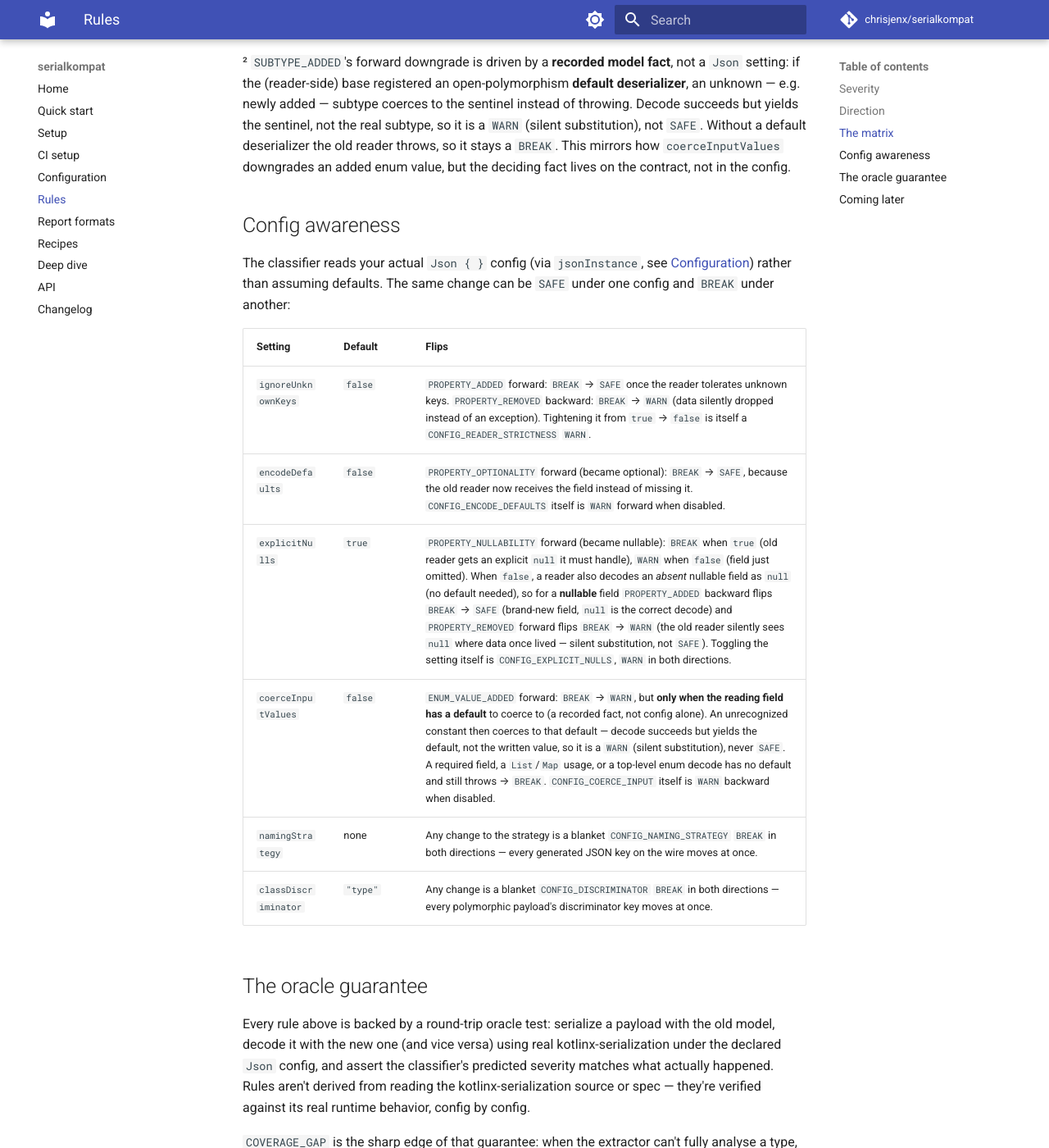
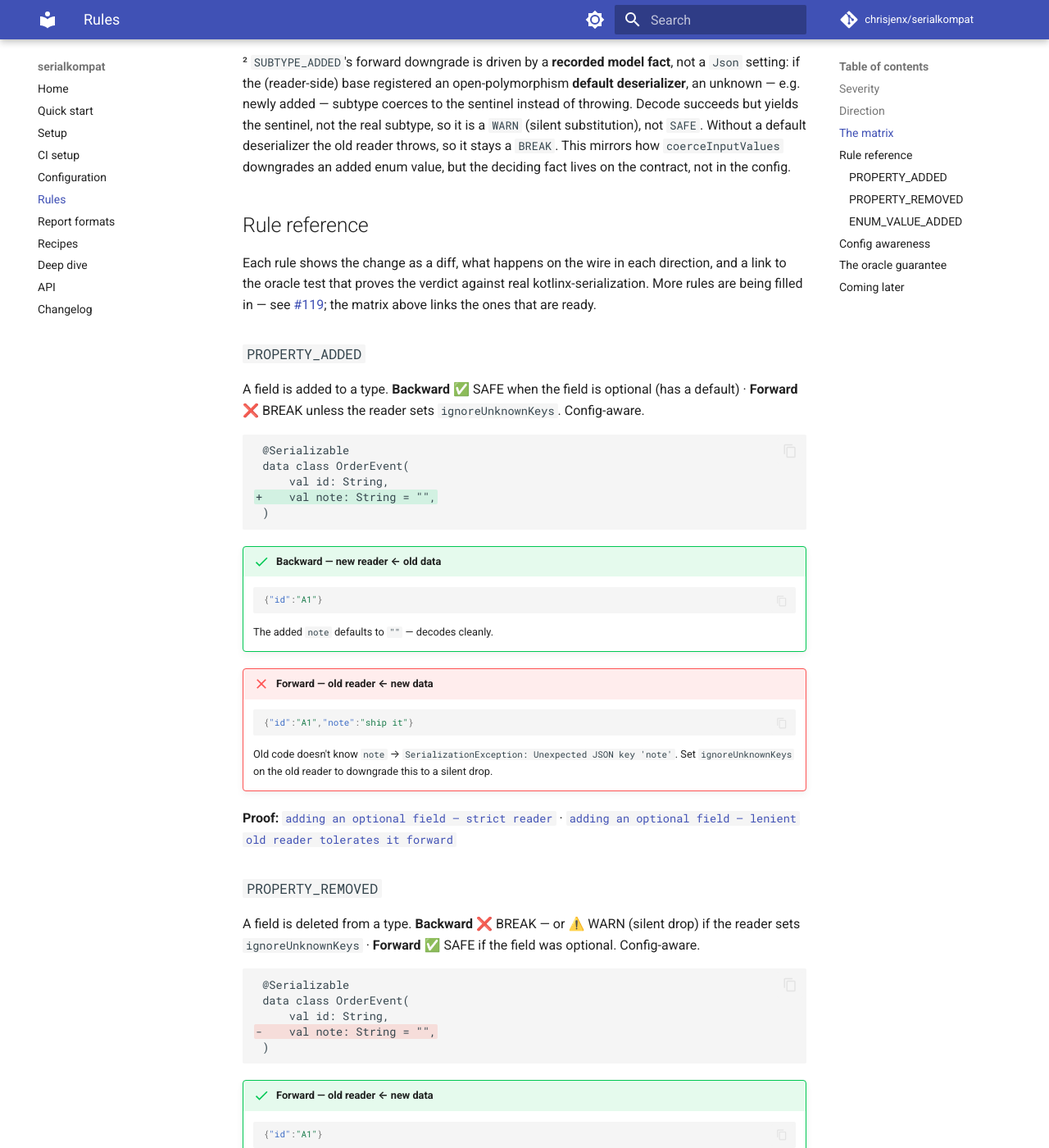
Before and after one commit to chrisjenx/serialkompat, an MkDocs documentation site: the page built from docs/rules.md, in a window 1280 px wide and 1400 px high, scrolled down 3178 px. Shown: the whole window at 82% size. Built offline with MkDocs 1.6.1 and Material for MkDocs 9.7.7, drawn with Linux system fonts in a browser that asks for light colours; a script that is not in the unit is left out; comment, search, counter and statistics services are not loaded; some of the changed text lies outside the part shown.

Commit message:
docs: worked examples + oracle proof links for 3 pilot rules (#119)
Co-Authored-By: Claude Opus 4.8 (1M context) <noreply@anthropic.com>

````diff
--- a/docs/rules.md
+++ b/docs/rules.md
@@ -35,13 +35,13 @@ below for exactly how.
 | Rule | Detects | Backward | Forward | Config-aware |
 |---|---|---|---|---|
 | `CONTRACT_REMOVED` | Whole type deleted | ❌ BREAK | ❌ BREAK | — |
-| `PROPERTY_ADDED` | Field added | ✅ SAFE if optional (or nullable & reader `explicitNulls=false`), ❌ BREAK otherwise | ❌ BREAK unless reader has `ignoreUnknownKeys` | yes |
-| `PROPERTY_REMOVED` | Field deleted | ⚠️ WARN if `ignoreUnknownKeys` (silent drop), else ❌ BREAK | ✅ SAFE if it was optional, ⚠️ WARN if nullable & reader `explicitNulls=false` (absent → null), else ❌ BREAK | yes |
+| [`PROPERTY_ADDED`](#property_added) | Field added | ✅ SAFE if optional (or nullable & reader `explicitNulls=false`), ❌ BREAK otherwise | ❌ BREAK unless reader has `ignoreUnknownKeys` | yes |
+| [`PROPERTY_REMOVED`](#property_removed) | Field deleted | ⚠️ WARN if `ignoreUnknownKeys` (silent drop), else ❌ BREAK | ✅ SAFE if it was optional, ⚠️ WARN if nullable & reader `explicitNulls=false` (absent → null), else ❌ BREAK | yes |
 | `PROPERTY_OPTIONALITY` | Optional ↔ required | ❌ BREAK if became required, ✅ SAFE if became optional | ✅ SAFE if became required; ❌ BREAK unless `encodeDefaults` if became optional | yes |
 | `PROPERTY_NULLABILITY` | Nullable ↔ non-null | ✅ SAFE if became nullable, ❌ BREAK if became non-null | ❌ BREAK if nullable & `explicitNulls = true`; ⚠️ WARN if `false` | yes |
 | `PROPERTY_TYPE_CHANGED` | Field type changed | ✅ SAFE if numeric widening, else ❌ BREAK | ❌ BREAK | yes |
 | `PROPERTY_JSON_NAMES` | `@JsonNames` alias dropped | ⚠️ WARN | ✅ SAFE | no |
-| `ENUM_VALUE_ADDED` | Enum value added | ✅ SAFE | ❌ BREAK, ⚠️ WARN if the reader coerces **and** every field reading the enum has a default | yes |
+| [`ENUM_VALUE_ADDED`](#enum_value_added) | Enum value added | ✅ SAFE | ❌ BREAK, ⚠️ WARN if the reader coerces **and** every field reading the enum has a default | yes |
 | `ENUM_VALUE_REMOVED` | Enum value removed | ❌ BREAK | ✅ SAFE | no |
 | `SUBTYPE_ADDED` | Polymorphic variant added | ✅ SAFE | ❌ BREAK, ⚠️ WARN if the base registers a default deserializer² | no |
 | `SUBTYPE_REMOVED` | Polymorphic variant removed | ❌ BREAK | ✅ SAFE | no |
@@ -73,6 +73,103 @@ subtype, so it is a `WARN` (silent substitution), not `SAFE`. Without a default
 deserializer the old reader throws, so it stays a `BREAK`. This mirrors how
 `coerceInputValues` downgrades an added enum value, but the deciding fact lives on
 the contract, not in the config.
+
+## Rule reference
+
+Each rule shows the change as a diff, what happens on the wire in each direction,
+and a link to the oracle test that proves the verdict against real
+kotlinx-serialization. More rules are being filled in — see
+[#119](https://github.com/chrisjenx/serialkompat/issues/119); the matrix above
+links the ones that are ready.
+
+### `PROPERTY_ADDED` { #property_added }
+
+A field is added to a type. **Backward** ✅ SAFE when the field is optional (has a
+default) · **Forward** ❌ BREAK unless the reader sets `ignoreUnknownKeys`.
+Config-aware.
+
+```diff
+ @Serializable
+ data class OrderEvent(
+     val id: String,
++    val note: String = "",
+ )
+```
+
+!!! success "Backward — new reader ← old data"
+    ```json
+    {"id":"A1"}
+    ```
+    The added `note` defaults to `""` — decodes cleanly.
+
+!!! failure "Forward — old reader ← new data"
+    ```json
+    {"id":"A1","note":"ship it"}
+    ```
+    Old code doesn't know `note` → `SerializationException: Unexpected JSON key
+    'note'`. Set `ignoreUnknownKeys` on the old reader to downgrade this to a
+    silent drop.
+
+**Proof:** [`adding an optional field — strict reader`](https://github.com/chrisjenx/serialkompat/blob/main/serialkompat-extractor/src/test/kotlin/com/chrisjenx/serialkompat/extractor/RoundTripOracleTest.kt) · [`adding an optional field — lenient old reader tolerates it forward`](https://github.com/chrisjenx/serialkompat/blob/main/serialkompat-extractor/src/test/kotlin/com/chrisjenx/serialkompat/extractor/RoundTripOracleTest.kt)
+
+### `PROPERTY_REMOVED` { #property_removed }
+
+A field is deleted from a type. **Backward** ❌ BREAK — or ⚠️ WARN (silent drop) if
+the reader sets `ignoreUnknownKeys` · **Forward** ✅ SAFE if the field was optional.
+Config-aware.
+
+```diff
+ @Serializable
+ data class OrderEvent(
+     val id: String,
+-    val note: String = "",
+ )
+```
+
+!!! success "Forward — old reader ← new data"
+    ```json
+    {"id":"A1"}
+    ```
+    Old code's `note` was optional → defaults → decodes cleanly.
+
+!!! failure "Backward — new reader ← old data"
+    ```json
+    {"id":"A1","note":"hi"}
+    ```
+    New code dropped `note` → `SerializationException: Unexpected JSON key 'note'`.
+    With `ignoreUnknownKeys` it becomes a silent ⚠️ data drop instead.
+
+**Proof:** [`removing an optional field`](https://github.com/chrisjenx/serialkompat/blob/main/serialkompat-extractor/src/test/kotlin/com/chrisjenx/serialkompat/extractor/RoundTripOracleTest.kt)
+
+### `ENUM_VALUE_ADDED` { #enum_value_added }
+
+A constant is added to an enum. **Backward** ✅ SAFE · **Forward** ❌ BREAK — ⚠️ WARN
+if the reader coerces *and* the reading field has a default. Config-aware.
+
+```diff
+ @Serializable
+ enum class Status {
+     ACTIVE,
+     CLOSED,
++    ARCHIVED,
+ }
+```
+
+!!! success "Backward — new reader ← old data"
+    ```json
+    "CLOSED"
+    ```
+    Every old value still exists in the new enum → decodes cleanly.
+
+!!! failure "Forward — old reader ← new data"
+    ```json
+    "ARCHIVED"
+    ```
+    Old code has no `ARCHIVED` → `SerializationException: Status does not contain
+    element with name 'ARCHIVED'`. With `coerceInputValues` **and** a defaulted
+    reading field it coerces to the default instead (⚠️ silent).
+
+**Proof:** [`adding an enum value`](https://github.com/chrisjenx/serialkompat/blob/main/serialkompat-extractor/src/test/kotlin/com/chrisjenx/serialkompat/extractor/RoundTripOracleTest.kt) · [`an added enum value on a DEFAULTED field is a coercing-reader WARN, a strict-reader BREAK (#129)`](https://github.com/chrisjenx/serialkompat/blob/main/serialkompat-extractor/src/test/kotlin/com/chrisjenx/serialkompat/extractor/RoundTripOracleTest.kt)
 
 ## Config awareness
 
````
